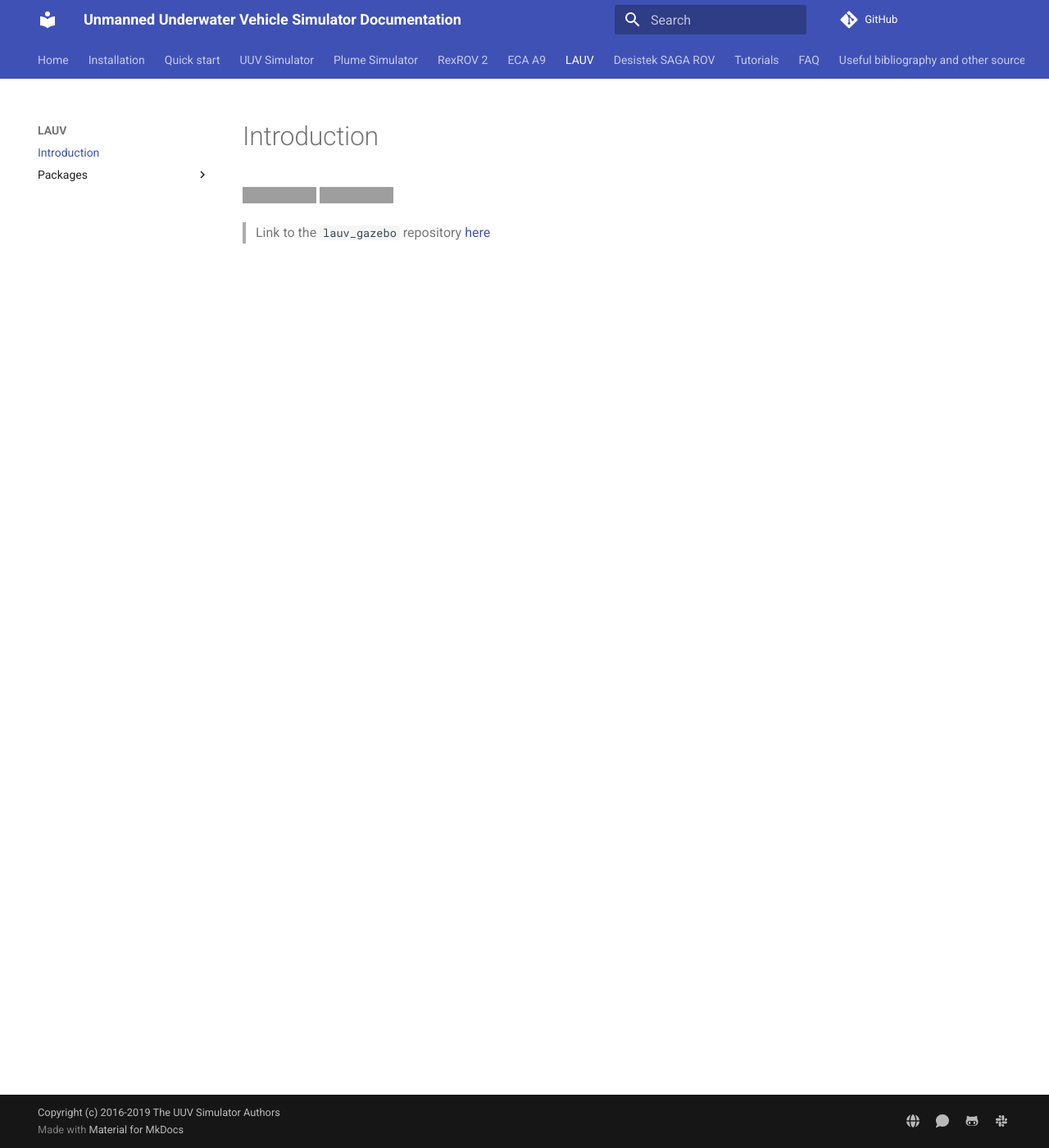
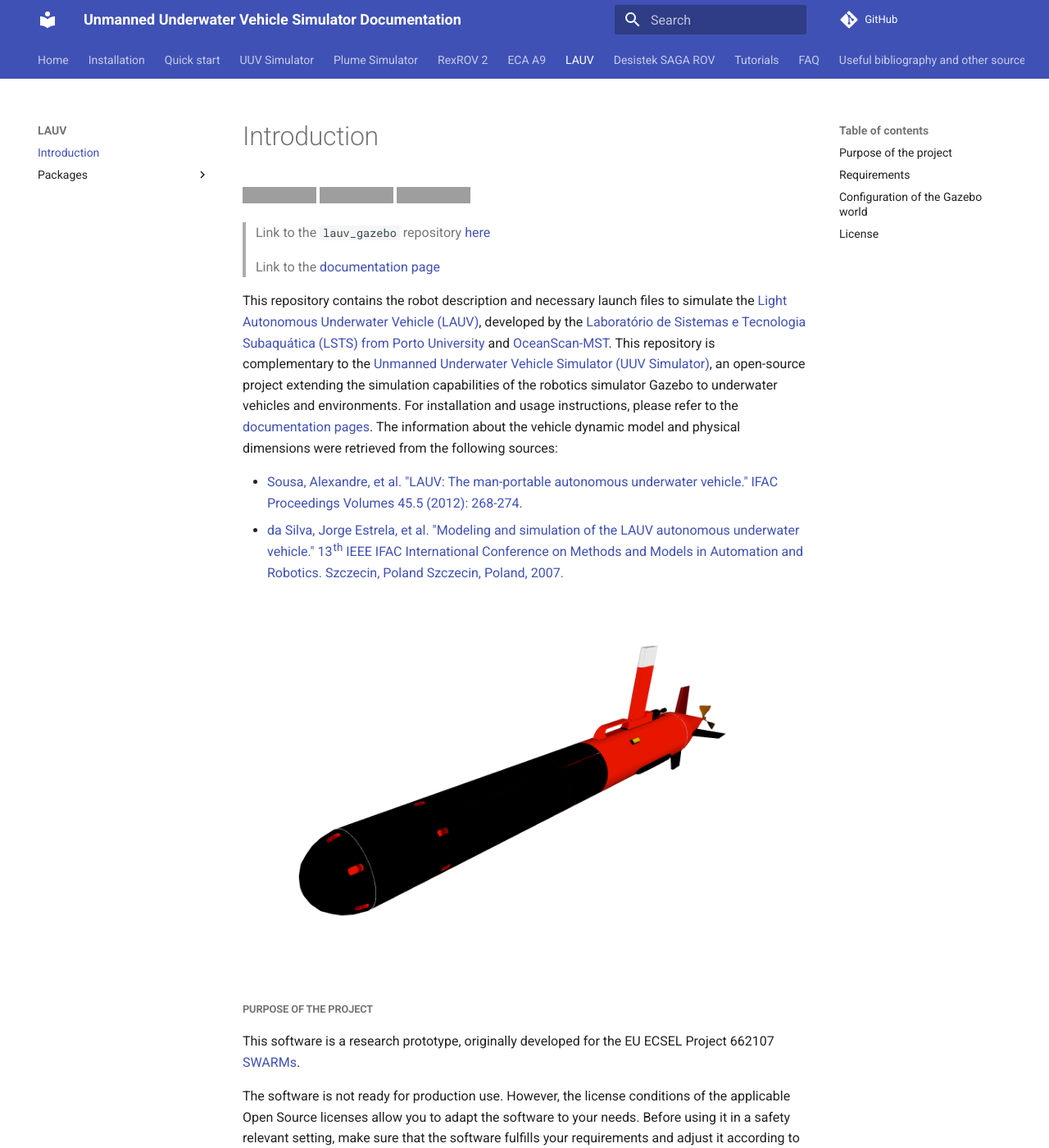
Before and after one commit to uuvsimulator/uuv_simulator_docs, an MkDocs documentation site: the page built from docs/packages/lauv_gazebo/intro.md, in a window 1280 px wide and 1400 px high. Shown: the whole window at 82% size. Built offline with MkDocs 1.6.1 and Material for MkDocs 9.7.7, drawn with Linux system fonts in a browser that asks for light colours; some of the changed text lies outside the part shown; grey boxes are pictures that could not be loaded.

Commit message:
Add LAUV documentation
Signed-off-by: Musa Morena Marcusso Manhães <musa.marcusso@de.bosch.com>

````diff
--- a/docs/packages/lauv_gazebo/intro.md
+++ b/docs/packages/lauv_gazebo/intro.md
@@ -1,4 +1,77 @@
-![GitHub issues](https://img.shields.io/github/issues/uuvsimulator/lauv_gazebo.svg)
+[![Build Status](https://travis-ci.org/uuvsimulator/lauv_gazebo.svg?branch=master)](https://travis-ci.org/uuvsimulator/lauv_gazebo)
+[![GitHub issues](https://img.shields.io/github/issues/uuvsimulator/lauv_gazebo.svg)](https://github.com/uuvsimulator/lauv_gazebo/issues)
 ![License](https://img.shields.io/badge/license-Apache%202-blue.svg)
 
 > Link to the `lauv_gazebo` repository [here](https://github.com/uuvsimulator/lauv_gazebo)
+
+> Link to the [documentation page](https://uuvsimulator.github.io/packages/lauv_gazebo/intro/)
+
+This repository contains the robot description and necessary launch files to
+simulate the [Light Autonomous Underwater Vehicle (LAUV)](http://www.oceanscan-mst.com/), developed by the [Laboratório de Sistemas e Tecnologia Subaquática (LSTS) from Porto University](https://www.lsts.pt/) and [OceanScan-MST](http://www.oceanscan-mst.com/).
+This repository is complementary to the [Unmanned Underwater Vehicle Simulator (UUV Simulator)](https://github.com/uuvsimulator/uuv_simulator),
+an open-source project extending the simulation capabilities of the robotics
+simulator Gazebo to underwater vehicles and environments. For installation and
+usage instructions, please refer to the [documentation pages](https://uuvsimulator.github.io/).
+The information about the vehicle dynamic model and physical dimensions were retrieved from the following
+sources:
+
+* [Sousa, Alexandre, et al. "LAUV: The man-portable autonomous underwater vehicle." IFAC Proceedings Volumes 45.5 (2012): 268-274.](https://www.sciencedirect.com/science/article/pii/S1474667016306140)
+* [da Silva, Jorge Estrela, et al. "Modeling and simulation of the LAUV autonomous underwater vehicle." 13th IEEE IFAC International Conference on Methods and Models in Automation and Robotics. Szczecin, Poland Szczecin, Poland, 2007.](http://ave.dee.isep.ipp.pt/~jes/english/publications/mmar07.pdf)
+
+![LAUV](images/lauv.png)
+
+## Purpose of the project
+
+This software is a research prototype, originally developed for the EU ECSEL
+Project 662107 [SWARMs](http://swarms.eu/).
+
+The software is not ready for production use. However, the license conditions of the
+applicable Open Source licenses allow you to adapt the software to your needs.
+Before using it in a safety relevant setting, make sure that the software
+fulfills your requirements and adjust it according to any applicable safety
+standards (e.g. ISO 26262).
+
+## Requirements
+
+To simulate the Light Autonomous Underwater Vehicle (LAUV), please refer to the [UUV Simulator](https://github.com/uuvsimulator/uuv_simulator)
+repository and follow the installation instructions of the package. Then you can clone
+this package in the `src` folder of you catkin workspace
+
+```
+cd ~/catkin_ws/src
+git clone https://github.com/uuvsimulator/lauv_gazebo.git
+```
+
+and then build your catkin workspace
+
+```bash
+cd ~/catkin_ws
+catkin_make # or <catkin build>, if you are using catkin_tools
+```
+
+## Configuration of the Gazebo world
+
+The simulation with the fin plugins have shown better results by configuring
+the Gazebo's `.world` file with the following parameters for the physics engine:
+
+```xml
+<physics name="default_physics" default="true" type="ode">
+  <max_step_size>0.01</max_step_size>
+  <real_time_factor>1</real_time_factor>
+  <real_time_update_rate>100</real_time_update_rate>
+  <ode>
+    <solver>
+      <type>quick</type>
+      <iters>50</iters>
+      <sor>1.2</sor>
+    </solver>
+  </ode>
+</physics>
+```
+
+Check the [Mangalia world file](https://github.com/uuvsimulator/uuv_simulator/blob/master/uuv_gazebo_worlds/worlds/mangalia.world) to see an example.
+
+## License
+
+LAUV Gazebo package is open-sourced under the Apache-2.0 license. See the
+[LICENSE](https://github.com/uuvsimulator/lauv_gazebo/blob/master/LICENSE) file for details.
````
Also changed, not shown: docs/index.md (+1 -1 lines), docs/packages/lauv_gazebo/docs/packages/lauv_control.md (+1 -1 lines), docs/packages/lauv_gazebo/docs/packages/lauv_description.md (+1 -1 lines), docs/packages/lauv_gazebo/docs/packages/lauv_gazebo.md (+1 -1 lines), docs/packages/lauv_gazebo/images/lauv.png (added), 1 other file.
